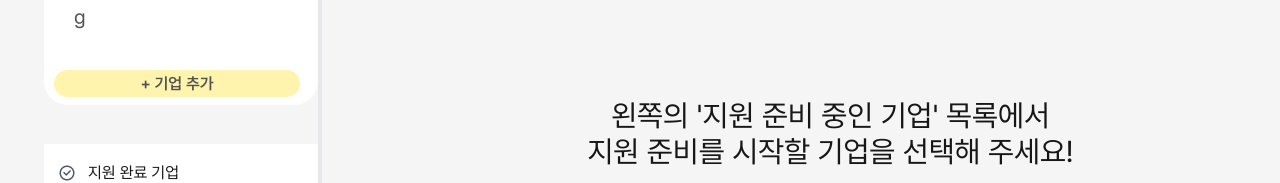
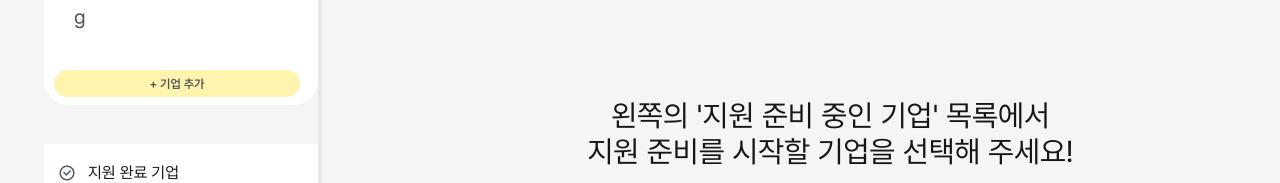
Before and after one commit to SKT-5CEAN/front-end, a Next.js app: page /apply in a window 1280 px wide. Shown: the part 425-608 px from the top of the page. Built offline with nearby package versions, Linux system fonts and the light colour scheme; a web font is replaced by a local one.

Commit message:
DEV-92 style: TitleList 폰트 크기 일부 수정

```diff
--- a/src/components/common/TitleList/TitleList.tsx
+++ b/src/components/common/TitleList/TitleList.tsx
@@ -49,7 +49,7 @@ function TitleList(props: TitleListProps) {
         </ul>
       )}
       {listType === COMPANY_KEY.inProgressCompany && (
-        <button className="absolute bottom-2 w-[246px] h-[27px] font-semibold text-neutral-600 rounded-[30px] bg-lightYellow cursor-pointer">
+        <button className="absolute bottom-2 w-[246px] h-[27px] font-semibold text-neutral-600 rounded-[30px] bg-lightYellow cursor-pointer text-xs">
           + 기업 추가
         </button>
       )}
```
